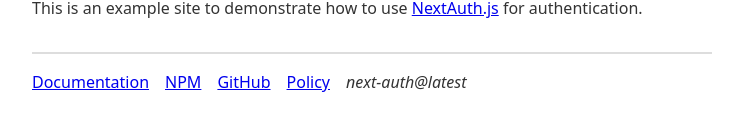
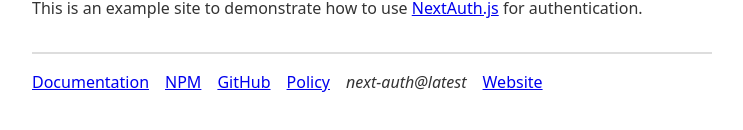
Before and after one commit to HowTechPteLtd/New-Web-App, a Next.js app: page / in a window 1280 px wide. Shown: the part 204-334 px from the top of the page, without its empty margins (268-1011 px from the left). Built offline with nearby package versions, Linux system fonts and the light colour scheme; no server answers.

Commit message:
Update footer.tsx

```diff
--- a/components/footer.tsx
+++ b/components/footer.tsx
@@ -22,6 +22,9 @@
         <li className={styles.navItem}>
           <em>next-auth@{packageJSON.dependencies["next-auth"]}</em>
         </li>
+        <li className={styles.navItem}>
+          <a href="https://gamma.app/public/HowTechPteLtd-eux73w6lxjvbj1m">Website</a>
+        </li>
       </ul>
     </footer>
   )
```
